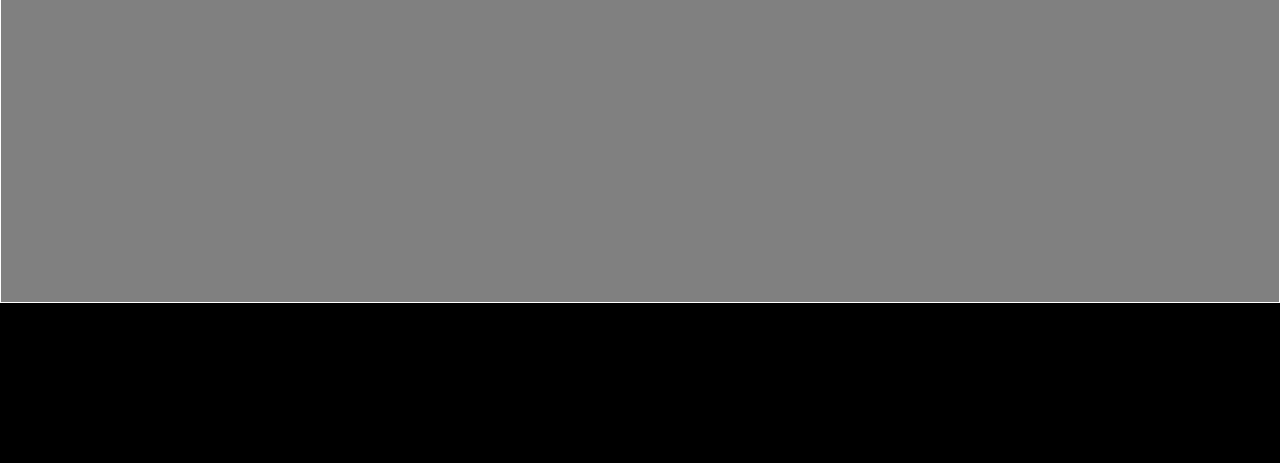
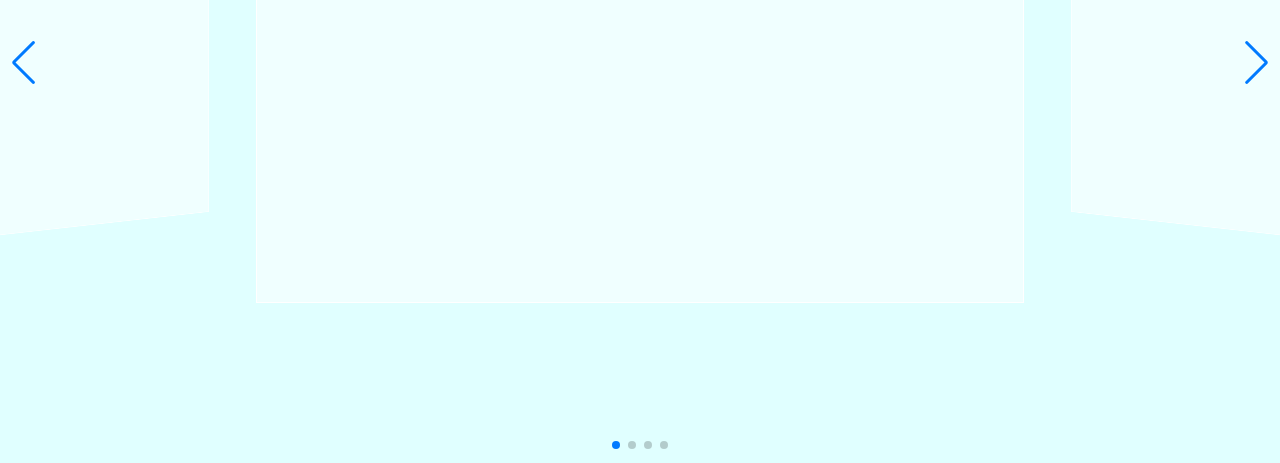
Before and after one commit to KimByungHun/portfolio_swiper, a plain HTML site: page index.html in a window 1280 px wide. Shown: the part 337-800 px from the top of the page. Drawn offline with nearby package versions, Linux system fonts and the light colour scheme.

Commit message:
기본 옵션 추가

```diff
--- a/index.html
+++ b/index.html
@@ -27,6 +27,11 @@
                 <div class="inner">News</div>
             </div>
         </article>
+
+        <div class="swiper-button-prev"></div>
+        <div class="swiper-button-next"></div>
+
+        <div class="swiper-pagination"></div>
     </section>
 
 </body>
--- a/js/main.js
+++ b/js/main.js
@@ -1 +1,26 @@
-const swiper = new Swiper("#wrap")
+const swiper = new Swiper("#wrap",{
+    loop: true,
+    slidesPerView: "auto",
+    centeredSlides:true,
+    spaceBetween:50,
+    mousewheel:true,
+
+
+    navigation:{
+        nextEl:".swiper-button-next",
+        prevEl:".swiper-button-prev"
+    },
+
+    pagination:{
+        el:".swiper-pagination",
+        clickable:true
+    },
+
+    effect : "coverflow",
+    coverflowEffect:{
+        rotate:50,
+        stretch:-100,
+        depth:400,
+        slideShadows:false
+    }
+});
--- a/scss/style.scss
+++ b/scss/style.scss
@@ -6,7 +6,7 @@
     width: 100%;
     height: 100vh;
     position:relative;
-    background: #000;
+    background: lightcyan;
     overflow: hidden;
 
     .swiper-wrapper{
```
Also changed, not shown: css/style.css, 1 other file.
